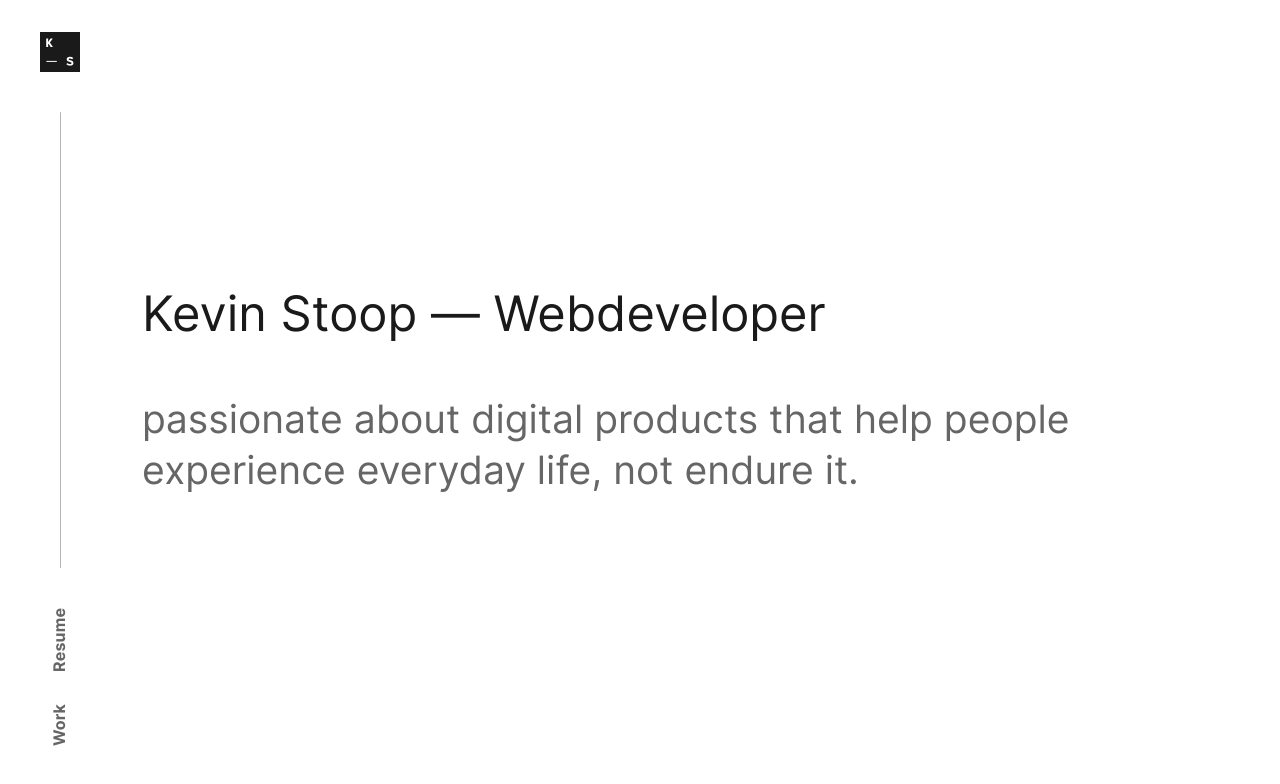
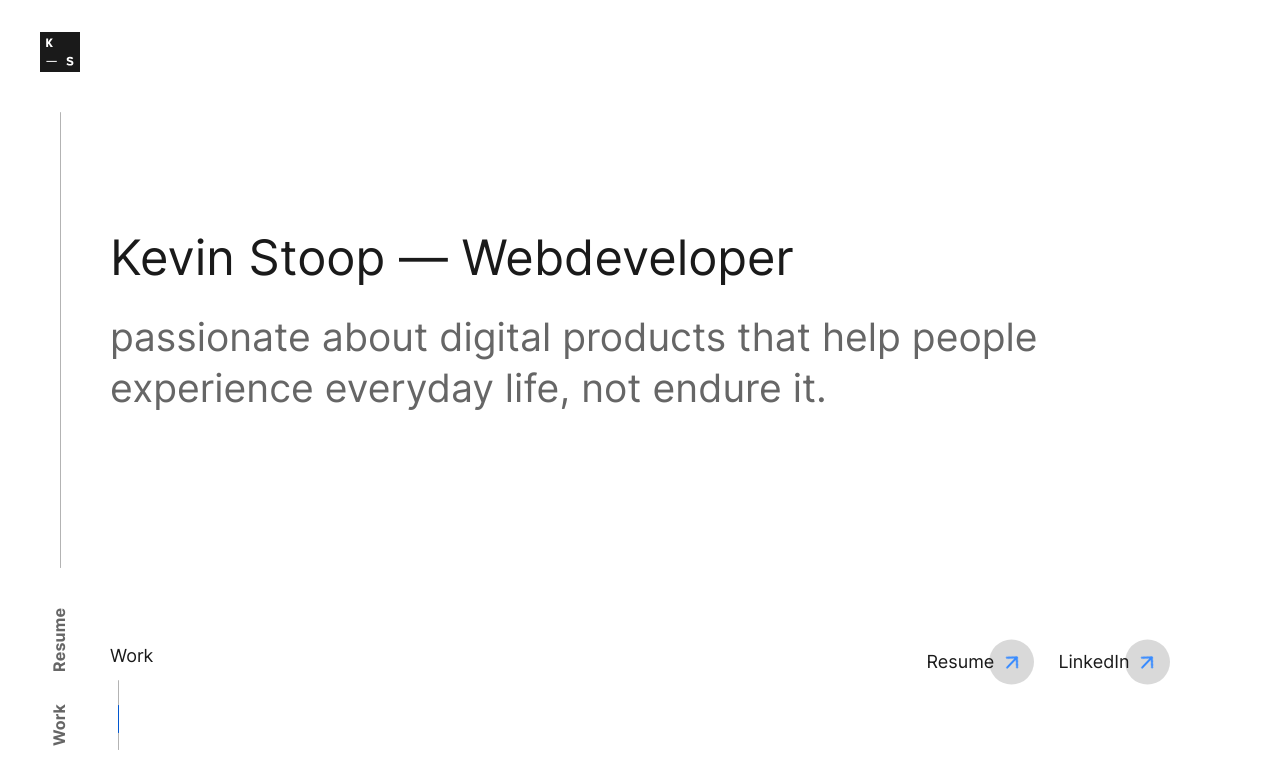
Before and after one commit to NSMNIA/NSMNIA, a React (Vite) app: page / in a window 1280 px wide. Shown: the top 784 px of the page. Built offline with nearby package versions, Linux system fonts and the light colour scheme.

Commit message:
added homepage menu
Signed-off-by: Kevin Stoop <433243@student.fontys.nl>

```diff
--- a/src/assets/scss/home.module.scss
+++ b/src/assets/scss/home.module.scss
@@ -1,6 +1,6 @@
 .hero {
-    max-height: 1000px;
-    height: 100vh;
+    max-height: 900px;
+    height: 80vh;
     width: 100%;
     max-width: var(--max-width);
     padding: 0 var(--max-width--padding);
@@ -20,6 +20,112 @@
 
         h2 {
             color: var(--foreground2);
+            margin: 0;
         }
     }
 }
+
+.work {
+    max-width: var(--max-width);
+    padding: 0 var(--max-width--padding);
+    margin: 0 auto;
+
+    &--selected-title {
+        color: var(--foreground1);
+        font-size: 1.125rem;
+    }
+
+    &--grid {
+        display: grid;
+        grid-template-columns: repeat(2, 1fr);
+    }
+
+    &--selected-bar {
+        margin-top: .5rem;
+        height: 70px;
+        width: 1px;
+        background-color: var(--background2);
+        position: relative;
+        overflow: hidden;
+        border-radius: 5555px;
+        margin-left: .5rem;
+
+        &-animation {
+            border-radius: 5555px;
+            background-color: var(--accent);
+            width: 3px;
+            height: 40%;
+            position: absolute;
+            bottom: -5px;
+            left: -1px;
+            transform-origin: bottom;
+            animation: scrollIndicator;
+            animation-duration: 4s;
+            animation-iteration-count: infinite;
+            animation-timing-function: linear;
+        }
+    }
+
+    &--social {
+        display: flex;
+        justify-content: end;
+        gap: 1.125rem;
+        height: max-content;
+
+        &-link {
+            font-size: 1.125rem;
+            color: var(--foreground1);
+            position: relative;
+            padding: .4rem 2.5rem .4rem .4rem;
+            will-change: transform;
+
+            &--icon {
+                width: 45px;
+                height: 45px;
+                background-color: var(--background2--alpha);
+                border-radius: 5555px;
+                position: absolute;
+                right: 0;
+                top: 50%;
+                transform: translateY(-50%);
+                display: flex;
+                align-items: center;
+                justify-content: center;
+                z-index: -1;
+                transition: transform .5s cubic-bezier(.5, -.5, .1, 1.5), background-color .5s ease-in-out;
+
+                svg {
+                    stroke: var(--accent--lighter);
+                    will-change: transform;
+                    transition: transform .5s cubic-bezier(.5, -.5, .1, 1.5), stroke .5s ease-in-out;
+                    transform: rotateZ(-.13turn);
+                }
+
+            }
+
+            &:hover {
+
+                .work--social-link--icon {
+                    transform: translateY(-50%) scale(.8);
+                    background-color: var(--accent--lighter);
+                }
+
+                svg {
+                    transform: rotateZ(0);
+                    stroke: var(--foreground1);
+                }
+            }
+        }
+    }
+}
+
+@keyframes scrollIndicator {
+    0% {
+        transform: translateY(-170px);
+    }
+
+
+    100% {
+        transform: translateY(230px);
+    }
+}
--- a/src/assets/scss/index.scss
+++ b/src/assets/scss/index.scss
@@ -214,7 +214,13 @@ table {
     --accent--lighter: hsl(215, 100%, 61%);
     --accent--darker: hsl(215, 100%, 21%);
 
-    --max-width: 1060px;
+    --background1--alpha: hsla(0, 0%, 100%, 0.5);
+    --background2--alpha: hsla(0, 0%, 70%, 0.5);
+    --foreground1--alpha: hsla(0, 0%, 10%, 0.5);
+    --foreground2--alpha: hsla(0, 0%, 40%, 0.5);
+    --accent--alpha: hsla(215, 99%, 41%, 0.5);
+
+    --max-width: calc(1060px + 4rem);
     --max-width--padding: 2rem;
 }
 
@@ -225,6 +231,11 @@ table {
         --background2: hsl(0, 0%, 40%);
         --foreground1: hsl(0, 0%, 100%);
         --foreground2: hsl(0, 0%, 70%);
+
+        --background1--alpha: hsla(0, 0%, 10%, 0.5);
+        --background2--alpha: hsla(0, 0%, 40%, 0.5);
+        --foreground1--alpha: hsla(0, 0%, 100%, 0.5);
+        --foreground2--alpha: hsla(0, 0%, 70%, 0.5);
     }
 }
 
@@ -234,7 +245,7 @@ table {
 }
 
 html {
-    font-size: 16px
+    font-size: 100%;
 }
 
 body {
--- a/src/config/Routes.ts
+++ b/src/config/Routes.ts
@@ -1,10 +1,14 @@
 import IRoute from "../interfaces/Routes";
 import Home from "../pages/Home";
+import Resume from "../pages/Resume";
 
 const routes: IRoute[] = [
     {
         path: '/',
         element: Home
+    }, {
+        path: '/resume',
+        element: Resume
     }
 ];
 
--- a/src/pages/Home.tsx
+++ b/src/pages/Home.tsx
@@ -1,3 +1,4 @@
+import { Link } from 'react-router-dom';
 import STYLE from '../assets/scss/home.module.scss';
 
 type Props = {}
@@ -15,6 +16,42 @@ const Home = (props: Props) => {
                     </h2>
                 </div>
             </div>
+            <div className={STYLE['work']}>
+                <div className={STYLE['work--grid']}>
+                    <div className={STYLE['work--selected']}>
+                        <div className={STYLE['work--selected-title']}>
+                            Work
+                        </div>
+                        <div className={STYLE['work--selected-bar']}>
+                            <div className={STYLE['work--selected-bar-animation']}></div>
+                        </div>
+                    </div>
+                    <div className={STYLE['work--social']}>
+                        <Link to="/resume" className={STYLE['work--social-link']}>
+                            <span>
+                                Resume
+                            </span>
+                            <div className={STYLE['work--social-link--icon']}>
+                                <svg xmlns="http://www.w3.org/2000/svg" width="24" height="24" viewBox="0 0 24 24" fill="none" stroke="currentColor" strokeWidth="2" strokeLinecap="round" strokeLinejoin="round">
+                                    <line x1="5" y1="12" x2="19" y2="12"></line>
+                                    <polyline points="12 5 19 12 12 19"></polyline>
+                                </svg>
+                            </div>
+                        </Link>
+                        <a href="https://www.linkedin.com/in/kevinstoop/" className={STYLE['work--social-link']} target={'_blank'} rel="nofollow">
+                            <span>
+                                LinkedIn
+                            </span>
+                            <div className={STYLE['work--social-link--icon']}>
+                                <svg xmlns="http://www.w3.org/2000/svg" width="24" height="24" viewBox="0 0 24 24" fill="none" stroke="currentColor" strokeWidth="2" strokeLinecap="round" strokeLinejoin="round">
+                                    <line x1="5" y1="12" x2="19" y2="12"></line>
+                                    <polyline points="12 5 19 12 12 19"></polyline>
+                                </svg>
+                            </div>
+                        </a>
+                    </div>
+                </div>
+            </div>
         </>
     )
 }
--- /dev/null
+++ b/src/pages/Resume.tsx
@@ -0,0 +1,10 @@
+
+type Props = {}
+
+const Resume = (props: Props) => {
+    return (
+        <div>Resume</div>
+    )
+}
+
+export default Resume
```
